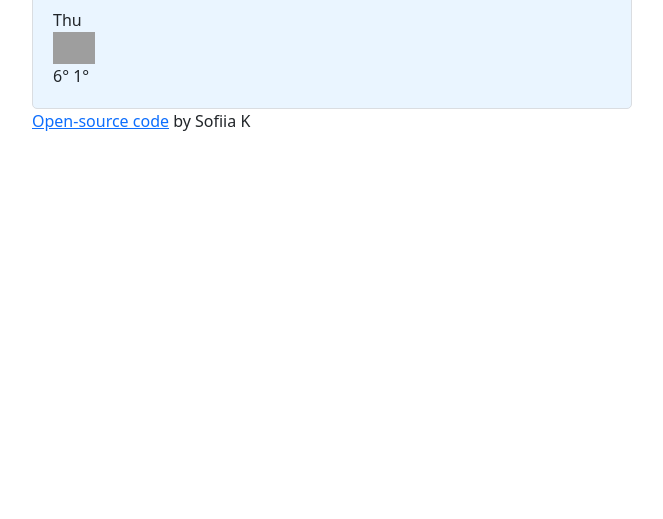
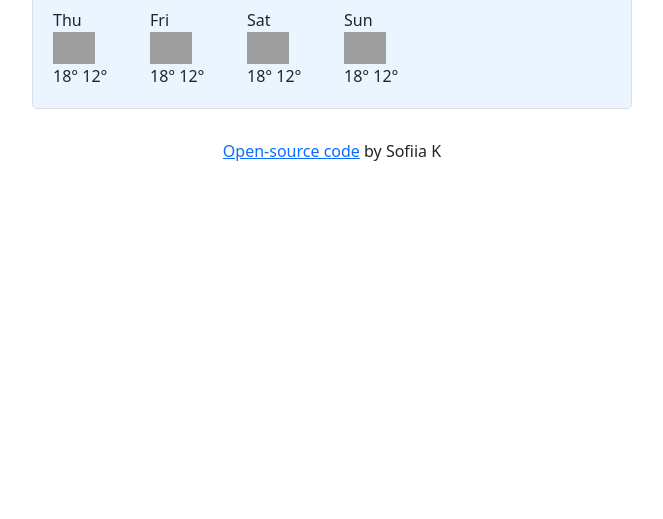
Before and after one commit to Sphik/project, a plain HTML site: page index.html in a window 1280 px wide. Shown: the part 281-800 px from the top of the page, without its empty margins (308-971 px from the left). Drawn offline with nearby package versions, Linux system fonts and the light colour scheme; no server answers; grey boxes are pictures that could not be loaded.

Commit message:
Added fake forecast in js

```diff
--- a/index.html
+++ b/index.html
@@ -13,7 +13,7 @@
 </head>
 
 <body>
-    <div class="container">
+     <div class="container">
             <div class="wrapper">
                 <div class="project">
             <h1>
@@ -36,7 +36,7 @@
                 </div>
                 <div class="col-md-3">
                     <div class="temp-top" id="temp">
-                        <span id="temperatureNow"> 2°C </span>
+                        <span id="temperatureNow"> °C </span>
                     </div>
                 </div>
                 <div class="col-md-7">
@@ -56,15 +56,7 @@
                 </div>
             </div>
 
-            <div class="weather-forecast">
-                <div class="row">
-                    <div class="col-2">
-                        <div class="day">Thu</div>
-                        <img src="https://openweathermap.org/img/wn/04d@2x.png" alt="" width="42" />
-                        <div class="temperature">
-                            <span class="temperature-max"> 6° </span>
-                            <span class="temperature-min"> 1° </span>
-                        </div>
+             <div class="weather-forecast" id="forecast"></div>
                     </div>
                 </div>
             </div>
--- a/script.js
+++ b/script.js
@@ -26,12 +26,43 @@ function formatDate(date) {
 let currentDate = document.querySelector("#current-date");
 currentDate.innerHTML = formatDate(currentTime);
 
+function formatDay(timestamp) {
+  let date = new Date(timestamp * 1000);
+  let day = date.getDay();
+  let days = ["Sun", "Mon", "Tue", "Wed", "Thu", "Fri", "Sat"];
+
+  return days[day];
+}
 
 
-function getForecast(coordinates) {
-  let apiKey = "2ff29bed3181c3526c35cc5408037f85";
-  let apiUrl = `https://api.openweathermap.org/data/2.5/onecall?lat=${coordinates.lat}&lon=${coordinates.lon}&appid=${apiKey}&units=metric`;
-  axios.get(apiUrl).then(displayForecast);
+function displayForecast() {
+  let forecastElement = document.querySelector("#forecast");
+
+  let days = ["Thu", "Fri", "Sat", "Sun"];
+
+  let forecastHTML = `<div class="row">`;
+  days.forEach(function (day) {
+    forecastHTML =
+      forecastHTML +
+      `
+      <div class="col-2">
+        <div class="weather-forecast-date">${day}</div>
+        <img
+          src="http://openweathermap.org/img/wn/50d@2x.png"
+          alt=""
+          width="42"
+        />
+        <div class="weather-forecast-temperatures">
+          <span class="weather-forecast-temperature-max"> 18° </span>
+          <span class="weather-forecast-temperature-min"> 12° </span>
+        </div>
+      </div>
+  `;
+  });
+
+  forecastHTML = forecastHTML + `</div>`;
+  forecastElement.innerHTML = forecastHTML;
+  console.log(forecastHTML);
 }
 
 function showTemperature(response) {
@@ -52,13 +83,6 @@ iconItem.innerHTML = `<img src='https://openweathermap.org/img/wn/${response.dat
  }
 
 
-function currentPosition(position) {
-  let apiKey = "2513f3c728b1b5ff4f4347e1a6af22b8";
-  let apiUrl = `https://api.openweathermap.org/data/2.5/weather?lat=${position.coords.latitude}&lon=${position.coords.longitude}&appid=${apiKey}&units=metric`;
-  axios.get(apiUrl).then(showTemperature);
-}
-
-
 function search(city) {
   let apiKey = "2513f3c728b1b5ff4f4347e1a6af22b8";
   let apiUrl = `https://api.openweathermap.org/data/2.5/weather?q=${city}&appid=${apiKey}&units=metric`;
@@ -76,3 +100,4 @@ searchForm.addEventListener("submit", submit);
 
 
 search("Denver");
+displayForecast();
--- a/styles.css
+++ b/styles.css
@@ -53,3 +53,7 @@ h1 {
 .unit {
     text-align: left;
 }
+.footer {
+    display: block;
+    text-align: center;
+}
```
